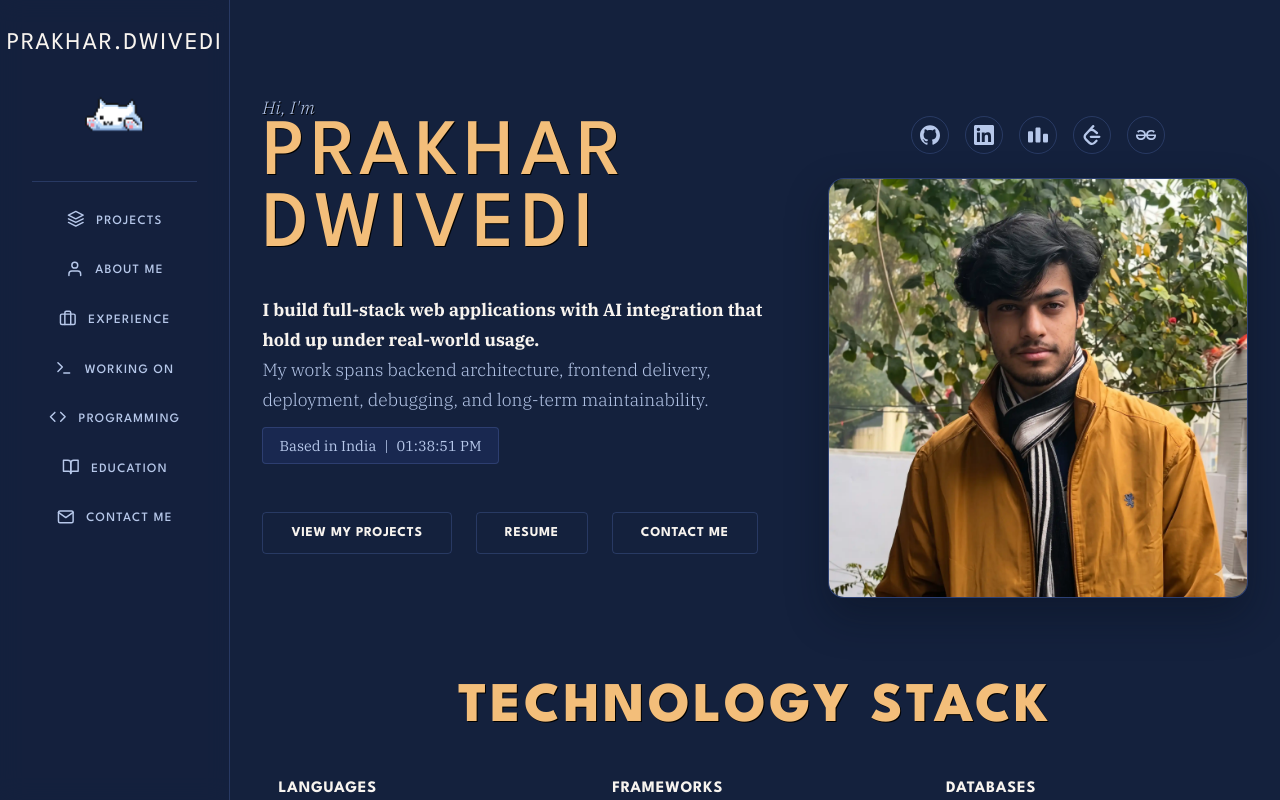
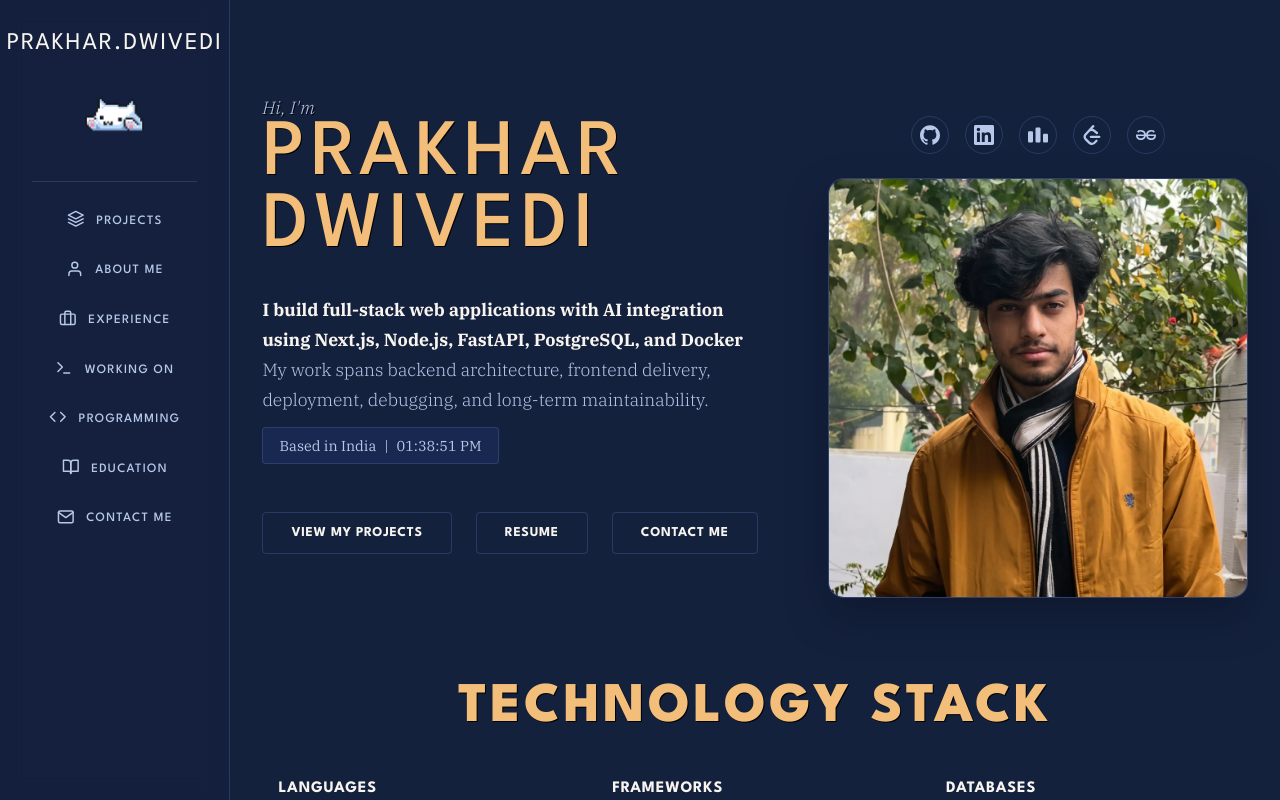
Before and after one commit to prakharDvedi/portfolio, a Next.js app: page / in a window 1280 px wide. Built offline with nearby package versions, Linux system fonts and the light colour scheme.

Commit message:
Update homeHero intro to specify technologies used in web applications

```diff
--- a/src/data/home.ts
+++ b/src/data/home.ts
@@ -14,7 +14,7 @@ export const homeHero = {
   eyebrow: "Hi, I'm",
   name: "Prakhar Dwivedi",
   intro:
-    "I build full-stack web applications with AI integration that hold up under real-world usage.",
+    "I build full-stack web applications with AI integration using Next.js, Node.js, FastAPI, PostgreSQL, and Docker ",
   stackLine:
     "My work spans backend architecture, frontend delivery, deployment, debugging, and long-term maintainability.",
   summary: "",
```
